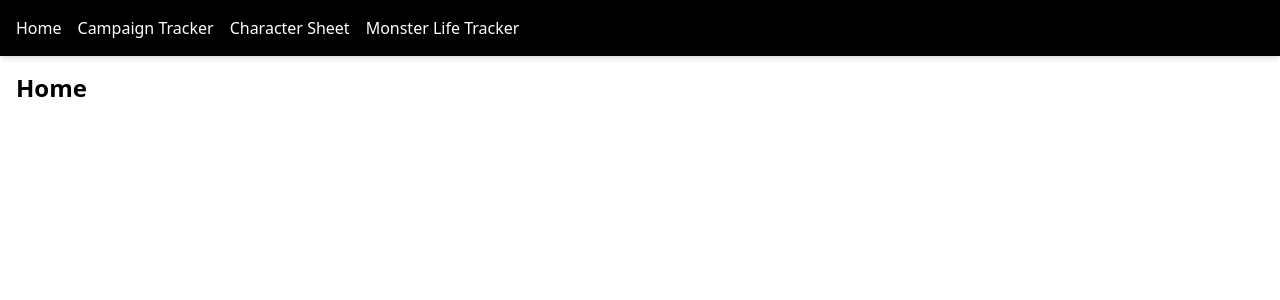
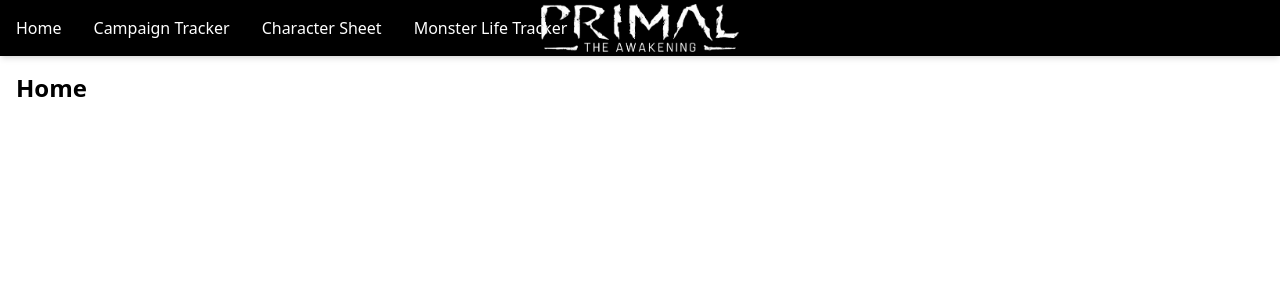
Before and after one commit to AdrianWheels/Primal, a React (Create React App) app: page / in a window 1280 px wide. Shown: the top 300 px of the page. Built offline with nearby package versions, Linux system fonts and the light colour scheme.

Commit message:
Añadido logo y menu sticky

```diff
--- a/src/App.tsx
+++ b/src/App.tsx
@@ -4,13 +4,21 @@ import CharacterSheet from "./character-sheet-component";
 import MonsterLifeTracker from "./monster-life-tracker";
 import CampaignTracker from "./CampaignTracker"; // Importa el nuevo componente
 import "./style/tailwind.css";
+import logo from "./iconos/logo blanco.png"; // Asegúrate de que la ruta sea correcta
 
 const App = () => {
   return (
     <Router>
       <div className="min-h-screen flex flex-col">
-        <nav className="bg-black text-white p-4 shadow-md">
-          <ul className="flex space-x-4">
+        {/* Logo visible arriba */}
+        <div className="bg-black p-4 flex justify-center md:hidden">
+          <img src={logo} alt="Logo" className="h-12" />
+        </div>
+
+        {/* Barra de navegación sticky */}
+        <nav className="bg-black text-white p-4 shadow-md sticky top-0 z-40">
+          <div className="relative flex items-center justify-between">
+            <ul className="flex space-x-4 md:space-x-8">
               <li>
                 <Link to="/" className="hover:text-yellow-500">Home</Link>
               </li>
@@ -23,8 +31,11 @@ const App = () => {
               <li>
                 <Link to="/monster-life-tracker" className="hover:text-yellow-500">Monster Life Tracker</Link>
               </li>
-
             </ul>
+            <div className="hidden md:flex justify-center w-full absolute left-1/2 transform -translate-x-1/2">
+              <img src={logo} alt="Logo" className="h-12" />
+            </div>
+          </div>
         </nav>
 
         <main className="flex-grow p-4">
```
Lines whose indentation alone changed are shown as unchanged.
